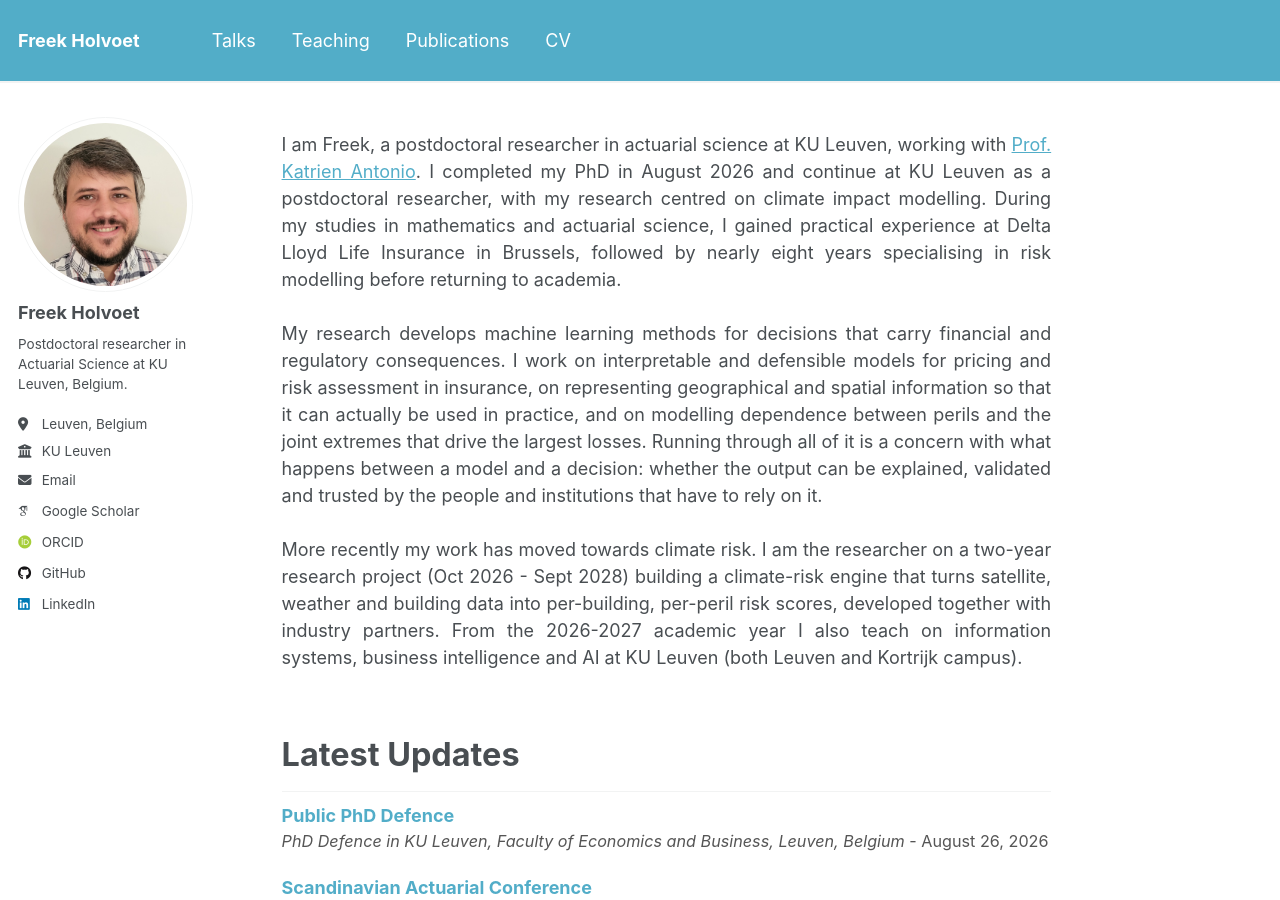
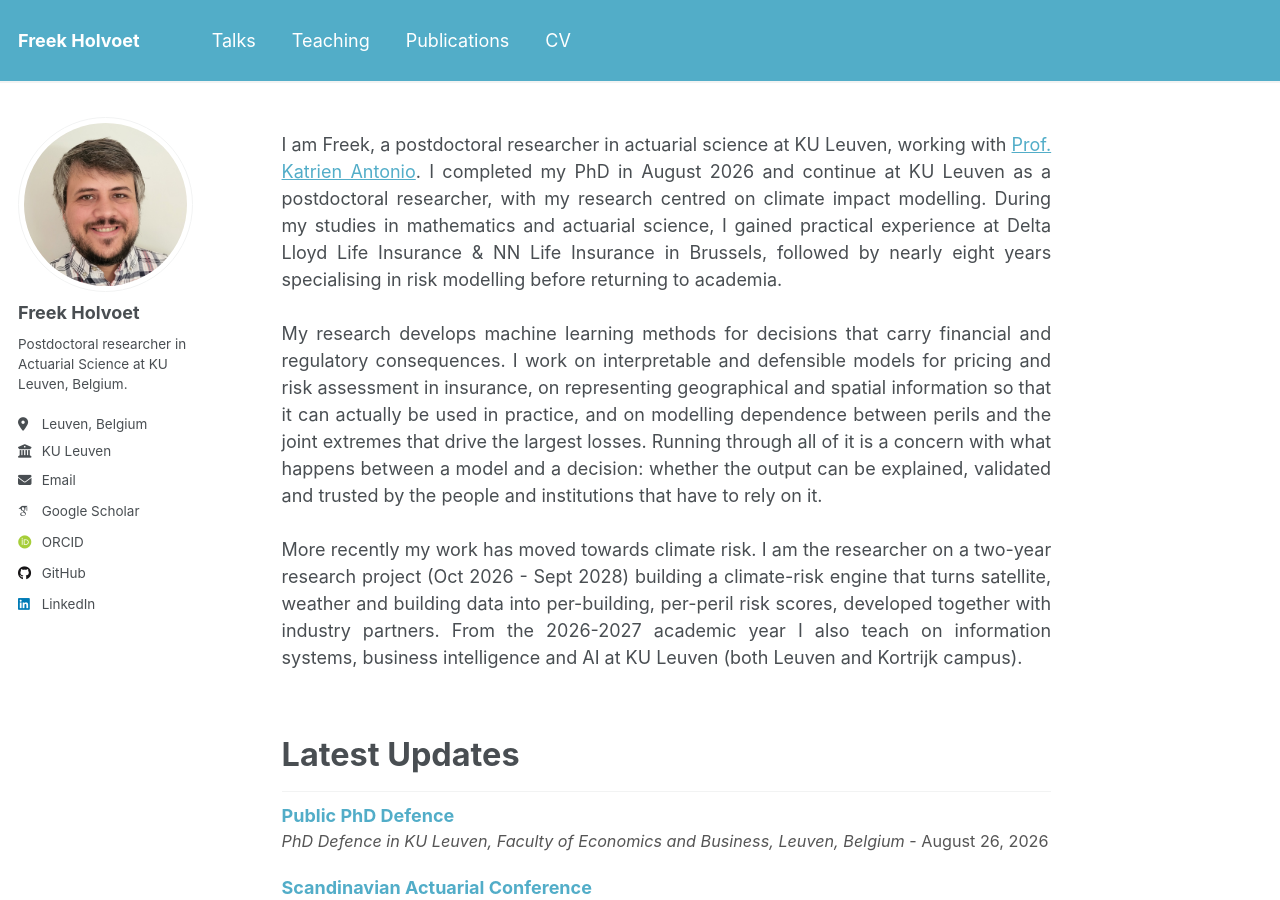
Before and after one commit to freekholvoet/freekholvoet.github.io, a Jekyll site: the page built from _pages/about.md, in a window 1280 px wide and 900 px high. Built offline with Jekyll 4.4.1, drawn with Linux system fonts in a browser that asks for light colours; some web fonts are replaced.

Commit message:
small adjustement in about

```diff
--- a/_pages/about.md
+++ b/_pages/about.md
@@ -8,7 +8,7 @@ redirect_from:
 ---
 
 <div style="text-align: justify;">
-I am Freek, a postdoctoral researcher in actuarial science at KU Leuven, working with <a href="https://katrienantonio.github.io" target="_blank">Prof. Katrien Antonio</a>. I completed my PhD in August 2026 and continue at KU Leuven as a postdoctoral researcher, with my research centred on climate impact modelling. During my studies in mathematics and actuarial science, I gained practical experience at Delta Lloyd Life Insurance in Brussels, followed by nearly eight years specialising in risk modelling before returning to academia.
+I am Freek, a postdoctoral researcher in actuarial science at KU Leuven, working with <a href="https://katrienantonio.github.io" target="_blank">Prof. Katrien Antonio</a>. I completed my PhD in August 2026 and continue at KU Leuven as a postdoctoral researcher, with my research centred on climate impact modelling. During my studies in mathematics and actuarial science, I gained practical experience at Delta Lloyd Life Insurance & NN Life Insurance in Brussels, followed by nearly eight years specialising in risk modelling before returning to academia.
 <br>
 <br>
 My research develops machine learning methods for decisions that carry financial and regulatory consequences. I work on interpretable and defensible models for pricing and risk assessment in insurance, on representing geographical and spatial information so that it can actually be used in practice, and on modelling dependence between perils and the joint extremes that drive the largest losses. Running through all of it is a concern with what happens between a model and a decision: whether the output can be explained, validated and trusted by the people and institutions that have to rely on it.
```
Also changed, not shown: 1 other file.
